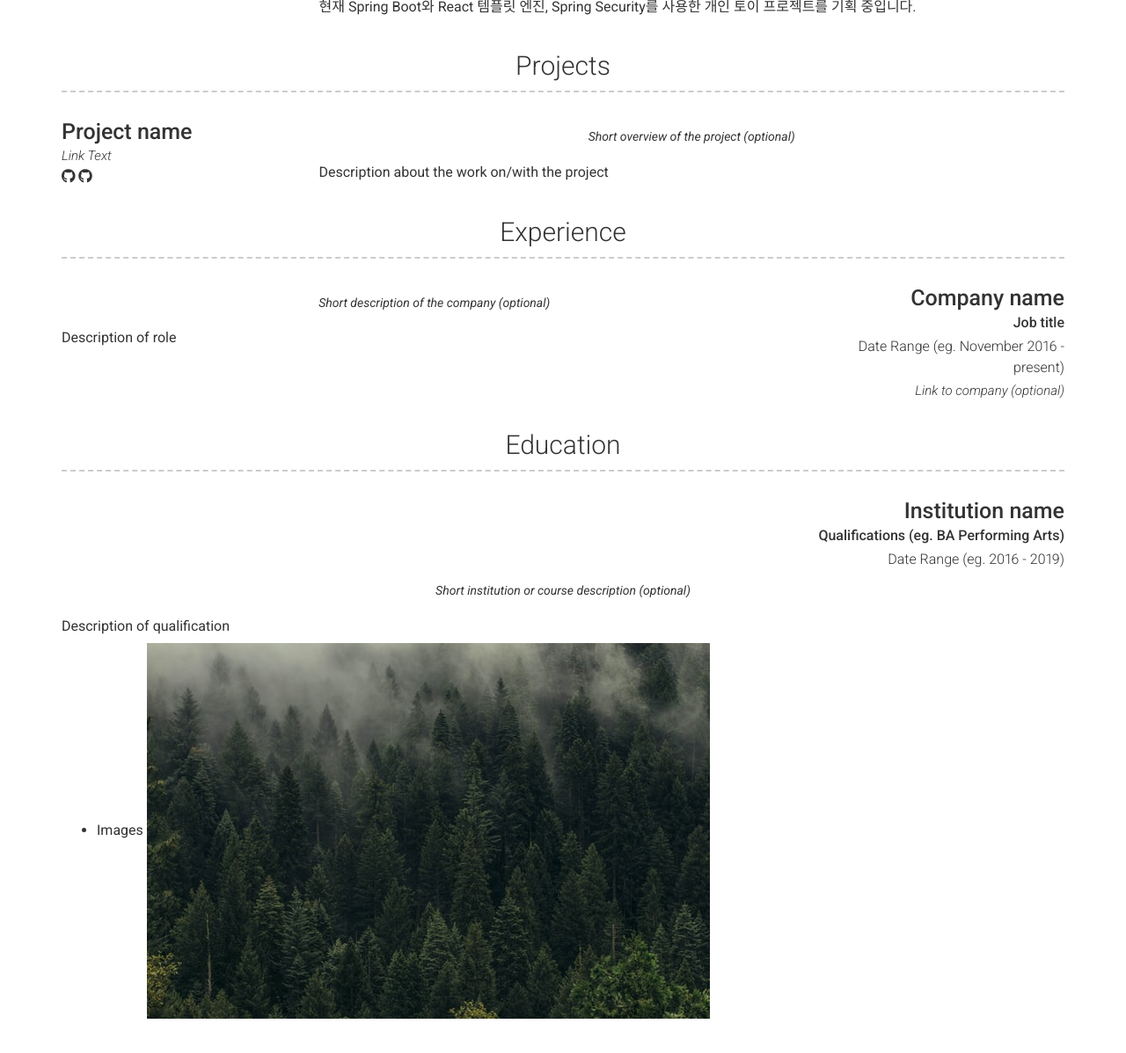
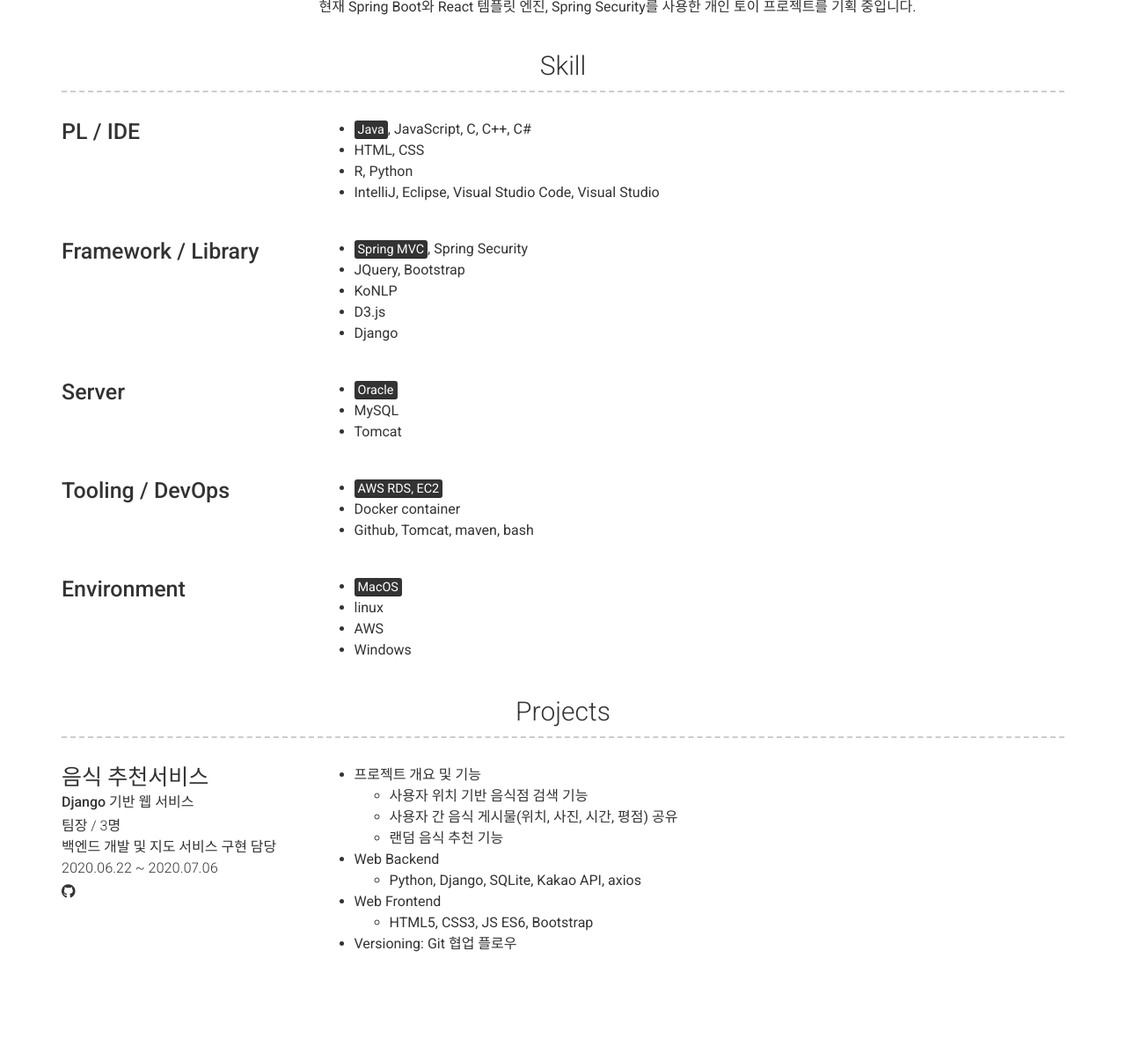
Before and after one commit to dongkyu92/dongkyu92.github.io, a Jekyll site: the page built from index.md, in a window 1280 px wide and 1400 px high, scrolled down 303 px, cut to the strip 203-1400 px from the top of the window. Shown: the whole strip at 88% size. Built offline with Jekyll 4.4.1, drawn with Linux system fonts in a browser that asks for light colours; nearby versions of some CDN libraries; some of the changed text lies outside the part shown.

Commit message:
Skill 및 프로젝트 추가

```diff
--- a/_config.yml
+++ b/_config.yml
@@ -15,7 +15,7 @@ phone: 010-9197-7392
 
 
 # Dark Mode (true/false/never)
-darkmode: false
+darkmode: never
 
 # Social links
 # twitter_username: jekyllrb
@@ -63,37 +63,126 @@ about_content: | # this will include new lines to allow paragraphs
   현재 Spring Boot와 React 템플릿 엔진, Spring Security를 사용한 개인 토이 프로젝트를 기획 중입니다.
 
 content:
+  - title: Skill
+    layout: list
+    content:
+      - layout: left
+        title: PL / IDE
+        description: | # this will include new lines to allow paragraphs
+          * <mark>Java</mark>, JavaScript, C, C++, C#
+          * HTML, CSS
+          * R, Python
+          * IntelliJ, Eclipse, Visual Studio Code, Visual Studio
+
+      - layout: left
+        title: Framework / Library
+        description: | # this will include new lines to allow paragraphs
+          * <mark>Spring MVC</mark>, Spring Security
+          * JQuery, Bootstrap
+          * KoNLP
+          * D3.js
+          * Django
+
+      - layout: left
+        title: Server
+        description: | # this will include new lines to allow paragraphs
+          * <mark>Oracle</mark>
+          * MySQL
+          * Tomcat
+
+      - layout: left
+        title: Tooling / DevOps
+        description: | # this will include new lines to allow paragraphs
+          * <mark>AWS RDS, EC2</mark>
+          * Docker container
+          * Github, Tomcat, maven, bash
+
+      - layout: left
+        title: Environment
+        description: | # this will include new lines to allow paragraphs
+          * <mark>MacOS</mark>
+          * linux
+          * AWS
+          * Windows
+
+
   - title: Projects # Title for the section
     layout: list # Type of content section (list/text)
     content:
       - layout: left
-        title: Project name
-        link: Link to project (eg. sproogen.github.io/modern-resume-theme)(optional)
-        link_text: Link Text
+        title: 음식 추천서비스
+        sub_title: Django 기반 웹 서비스
+        caption: 팀장 / 3명<br>백엔드 개발 및 지도 서비스 구현 담당<br>2020.06.22 ~ 2020.07.06
         additional_links:
-          - title:  Github page for project (eg. sproogen/modern-resume-theme)
+          - title:  dongkyu92/Foother
             icon: fab fa-github
-            url: Link to project (eg. sproogen.github.io/modern-resume-theme)(optional)
-          - title:  Github page for project (eg. sproogen/modern-resume-theme)
+            url: https://github.com/dongkyu92/Foother-multicampus
+        description: | # this will include new lines to allow paragraphs
+          * 프로젝트 개요 및 기능
+            - 사용자 위치 기반 음식점 검색 기능
+            - 사용자 간 음식 게시물(위치, 사진, 시간, 평점) 공유
+            - 랜덤 음식 추천 기능
+          * Web Backend
+            - Python, Django, SQLite, Kakao API, axios
+          * Web Frontend
+            - HTML5, CSS3, JS ES6, Bootstrap
+          * Versioning: Git 협업 플로우<br>
+          <br>
+          <br>
+          <br>
+
+      - layout: left
+        title: 58세대를 위한 건강 정보 서비스
+        sub_title: Spring MVC 기반 웹 서비스
+        caption: 팀장 / 4명<br>백엔드 개발 및 회원 시스템 담당<br>2020.05.09 ~ 2020.06.04
+        link: http://www.58opal.shop:8000/opalproject
+        link_text: http://www.58opal.shop:8000/opalproject
+        additional_links:
+          - title:  dongkyu92/opalproject
             icon: fab fa-github
-            url: Link to project (eg. sproogen.github.io/modern-resume-theme)(optional)
+            url: https://github.com/dongkyu92/opalproject
         quote: >
-          Short overview of the project (optional)
+          <mark>멀티캠퍼스 실무 프로젝트 우수상 & 농림 축산 식품부 창업 공모전 본선 진출</mark>
         description: | # this will include new lines to allow paragraphs
-          Description about the work on/with the project
+          * 프로젝트 개요 및 기능
+            - 58세대를 위한 건강정보 제공
+            - 다빈도 질병과 해당 질병에 좋은 식품을 영양 성분별 구성
+            - 뉴스 기사 크롤링, 보건 의료 빅데이터, 농림축산식품부 빅데이터를 활용하여 d3.js로 시각화
+            - 식품별, 농가별 식품 판매 페이지 구성 & 장바구니 & 가결제 기능 구현
+          * Web Backend
+            - Java, Spring MVC, Spring Security, Oracle
+          * Web Frontend
+            - HTML5, CSS3, JS ES6, D3.js, Bootstrap, JQuery
+          * Versioning: Git 협업 플로우
+          * ![프로젝트 우수상](/images/우수상.jpg)
+          * ![공모전 본선 진출](/images/공모전.jpg)
+          <br>
+          <br>
+          <br>
+          <br>
 
-  - title: Experience
-    layout: list
-    content:
-      - layout: right
-        title: Company name
-        sub_title: Job title
-        caption: Date Range (eg. November 2016 - present)
-        link: Link to company (optional)
-        quote: >
-          Short description of the company (optional)
+      - layout: left
+        title: s 추천서비스
+        sub_title: Django 기반 웹 서비스
+        caption: 팀장 / 3명<br>백엔드 개발 및 지도 서비스 구현 담당<br>2020.06.22 ~ 2020.07.06
+        additional_links:
+          - title:  dongkyu92/Foother
+            icon: fab fa-github
+            url: https://github.com/dongkyu92/Foother-multicampus
         description: | # this will include new lines to allow paragraphs
-          Description of role
+          * 프로젝트 개요 및 기능
+            - 사용자 위치 기반 음식점 검색 기능
+            - 사용자 간 음식 게시물(위치, 사진, 시간, 평점) 공유
+            - 랜덤 음식 추천 기능
+          * Web Backend
+            - Python, Django, SQLite, Kakao API, axios
+          * Web Frontend
+            - HTML5, CSS3, JS ES6, Bootstrap
+          * Versioning: Git 협업 플로우<br>
+          <br>
+          <br>
+          <br>
+
 
   - title: Education
     layout: list
```
Also changed, not shown: _includes/v1/default.html (+4 -4 lines), images/favicon.ico (added), images/공모전.jpg (added), images/우수상.jpg (added), 4 other files.
